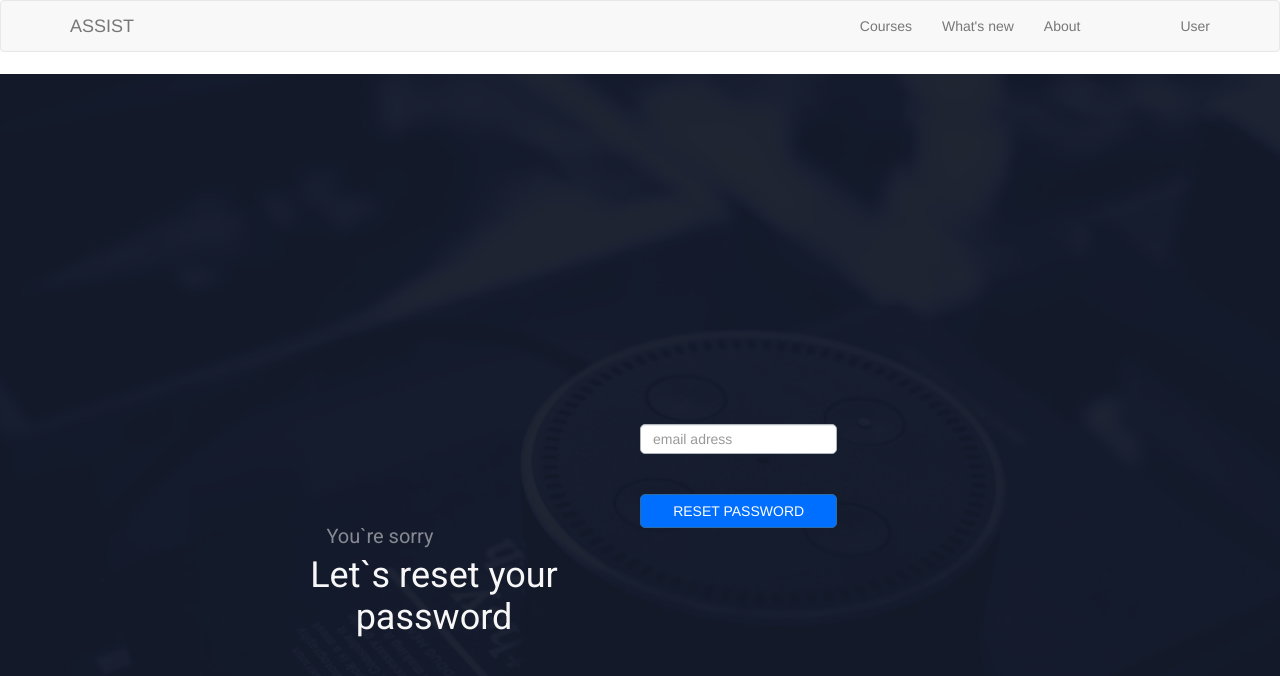
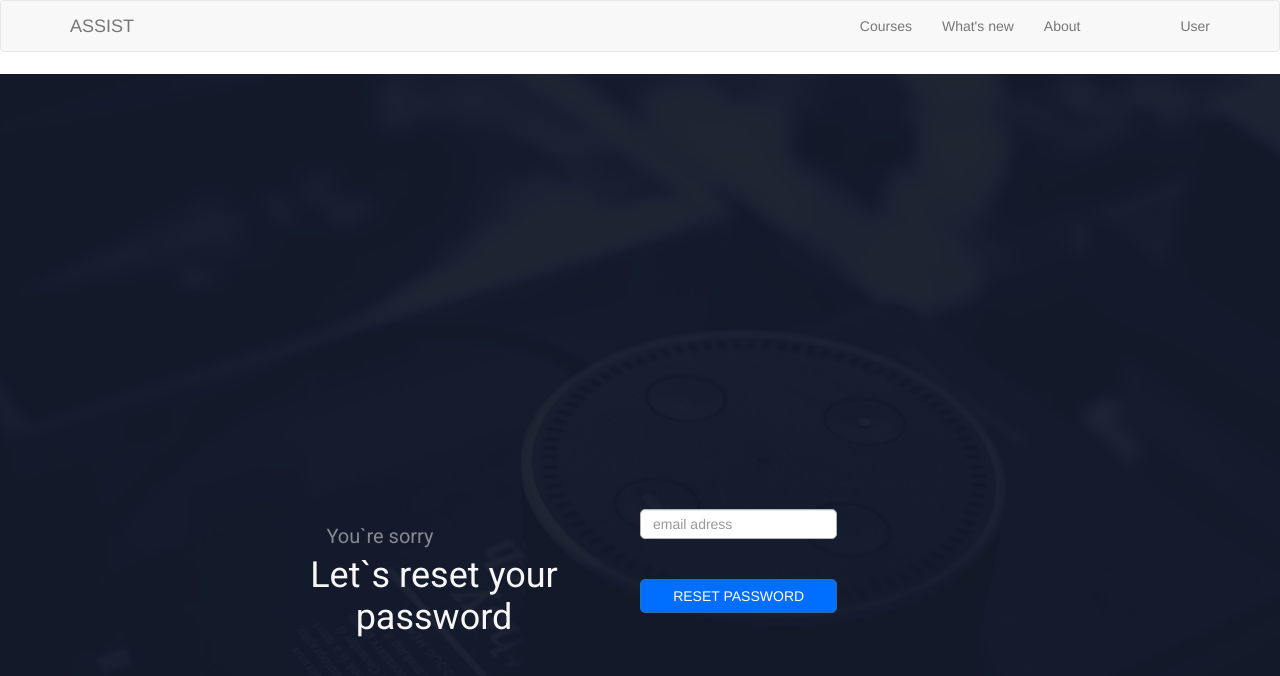
Before and after one commit to internbogdanpatraucean/green_team, an Angular app: page /reset in a window 1280 px wide. Shown: the top 676 px of the page. Built offline with nearby package versions, Linux system fonts and the light colour scheme.

Commit message:
[UI] Fixed layout position labels on reset page.

```diff
--- a/src/app/components/shared/authentification/reset/reset.component.css
+++ b/src/app/components/shared/authentification/reset/reset.component.css
@@ -73,7 +73,15 @@
 .reset-form{
   float:right;
   width: 50%;
-  padding-top: 350px;
+
+}
+
+.reset-form-no-reset {
+  margin-top: 435px;
+}
+
+.reset-form-reset {
+  margin-top: 380px;
 }
 
 .err{
--- a/src/app/components/shared/authentification/reset/reset.component.html
+++ b/src/app/components/shared/authentification/reset/reset.component.html
@@ -7,7 +7,7 @@
     </div>
 
     <!--reset form-->
-    <div class="reset-form">
+    <div [ngClass]="!isUserResetting ? 'reset-form reset-form-no-reset' : 'reset-form reset-form-reset'">
         <form>
         <p id="generic-error" [ngClass]="isEmailSentMessage ? 'generic-err generic-err-reset' : 'generic-err generic-err-no-reset'" *ngIf='errorMessage.isGenericError' [innerHTML]="errorMessage.generic_msg"></p>
         <div [hidden]="isUserResetting" class="form-group input-textbox-group">
--- a/src/app/components/shared/my-account/my-account.component.html
+++ b/src/app/components/shared/my-account/my-account.component.html
@@ -11,14 +11,14 @@
       <!--my account-->
       <section class="my-account each-section">
         <h3 class="my-account-text each-section">My Account</h3>
-        <p class="here-you-can-edit each-section">Here you can edit your account’s informations, courses you started and the progress for each one. Contact us at contact@alexateachme.com,
+        <p class="here-you-can-edit each-section">Here you can edit your account’s information, courses you started and the progress for each one. Contact us at contact@alexateachme.com,
           if you need any help. </p>
         <button class="btn btn-primary log-out-btn">LOG OUT</button>
       </section>
 
       <!--account info-->
       <section class="my-account each-section">
-        <h3 class="account-info-text each-section">Account Informations</h3>
+        <h3 class="account-info-text each-section">Account Information</h3>
 
         <!--picture-->
         <section class="picture-account each-section">
```
